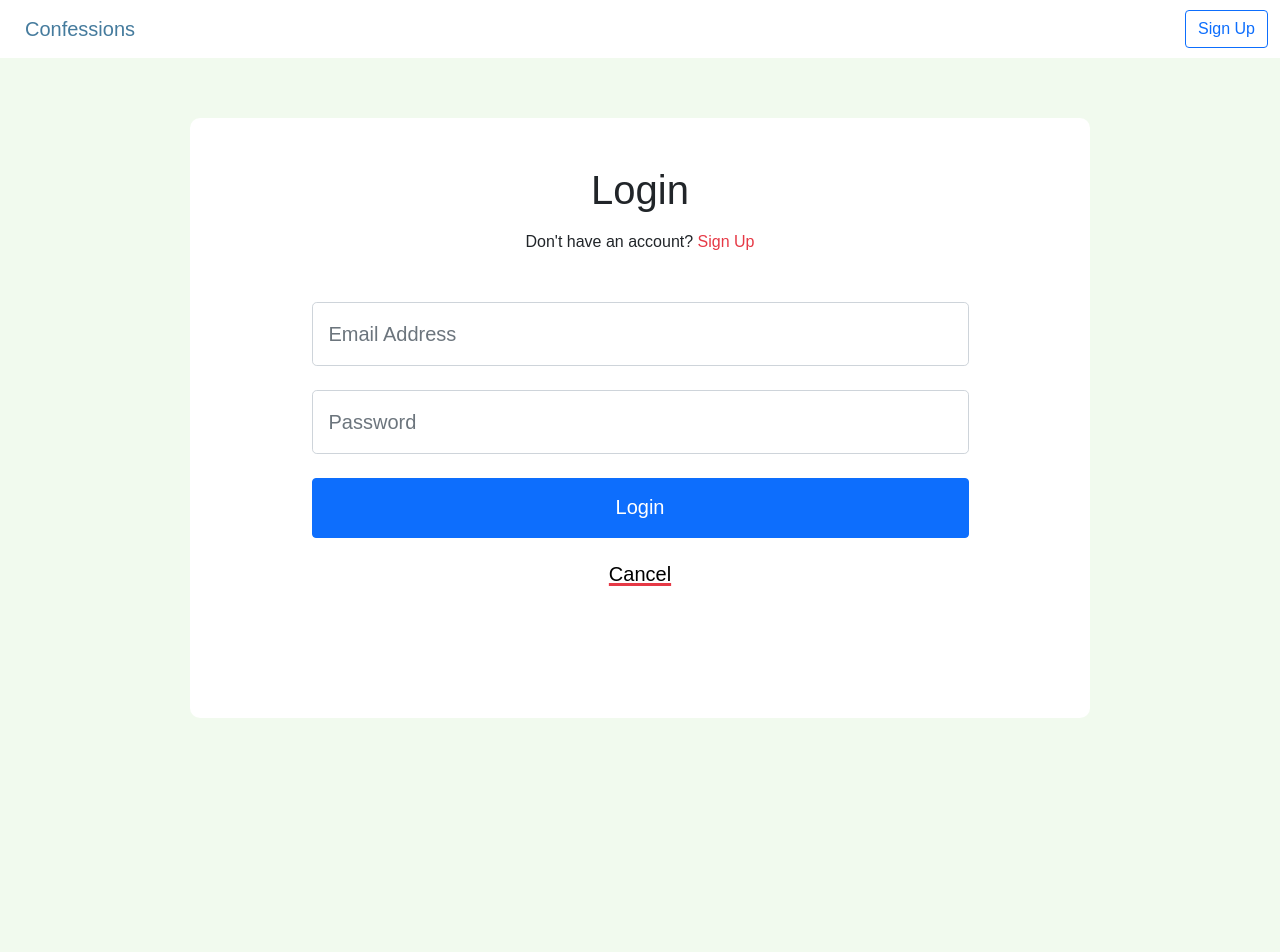
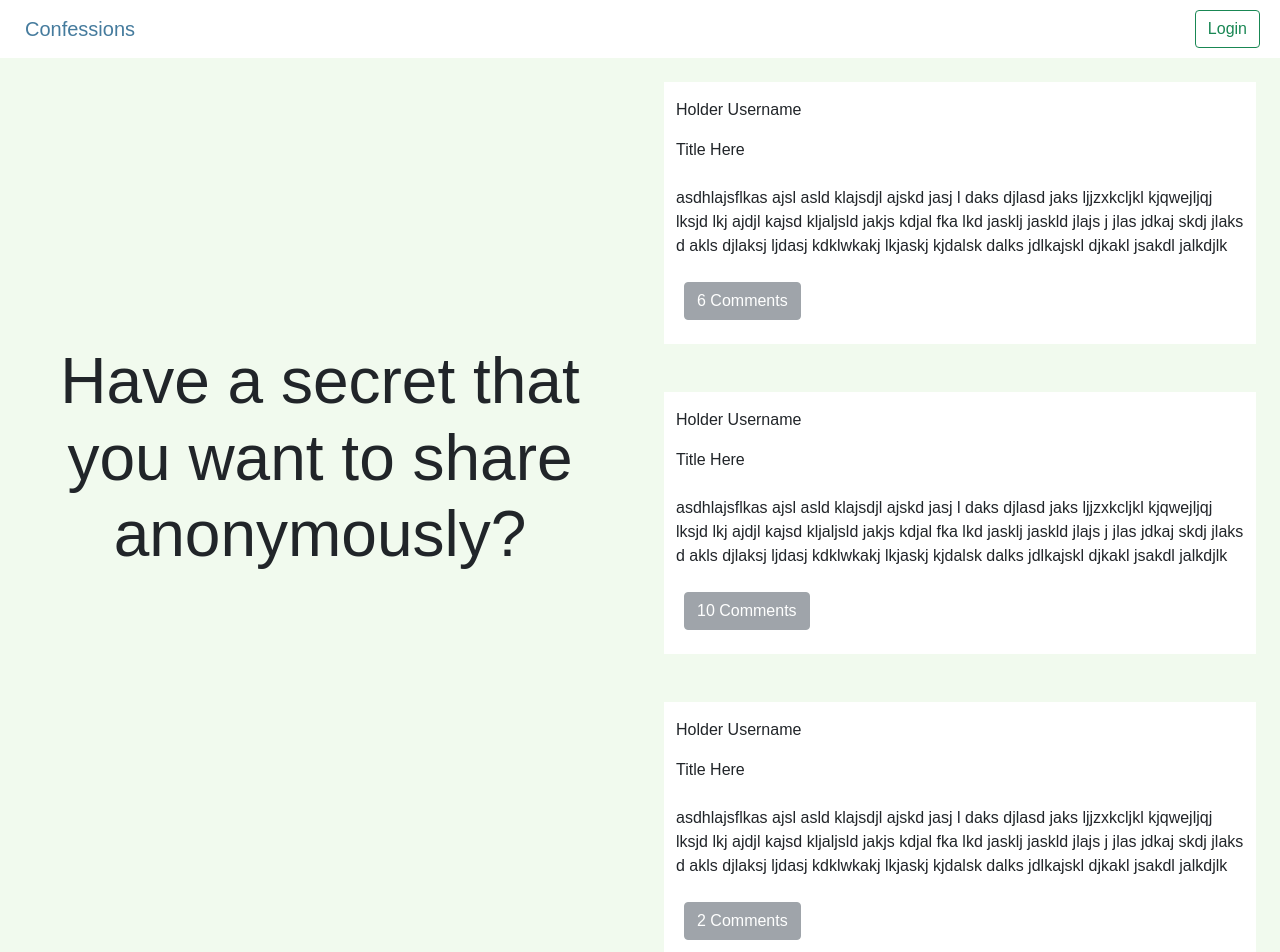
Before and after one commit to SLuo490/Confessions, a React (Create React App) app: page / in a window 1280 px wide. Before the commit this address led to /login. Shown: the top 952 px of the page. Before the commit the page ends 800 px from the top, so only its background shows below. Built offline with nearby package versions, Linux system fonts and the light colour scheme; no server answers; a web font is replaced by a local one.

Commit message:
fix landing page

```diff
--- a/src/pages/DetailsPage.js
+++ b/src/pages/DetailsPage.js
@@ -79,13 +79,13 @@ export default function DetailsPage() {
               Submit
             </button>
           </div>
-          <div className='py-3'>
-            <h6>Comments</h6>
+          <div className='bg-white py-3'>
             {allComment.map((comment) => (
-              <div className='' key={uuid()}>
+              <div className='px-2' key={uuid()}>
                 <div>
                   <div>{comment.username}</div>
                 </div>
+
                 <p>{comment.comment}</p>
               </div>
             ))}
--- a/src/pages/LandingPage.js
+++ b/src/pages/LandingPage.js
@@ -7,17 +7,6 @@ import { auth } from '../utils/firebase';
 export default function LandingPage() {
   const [user, loading] = useAuthState(auth);
   const navigate = useNavigate();
-
-  useEffect(() => {
-    // if user not logged in, redirect to login page
-    const getData = async () => {
-      if (loading) return;
-      if (!user) return navigate('/login');
-      // if (user) return navigate('/home');
-    };
-
-    getData();
-  }, [user, loading, navigate]);
 
   return (
     <div className='landingPage'>
@@ -39,27 +28,10 @@ export default function LandingPage() {
                   akls djlaksj ljdasj kdklwkakj lkjaskj kjdalsk dalks jdlkajskl
                   djkakl jsakdl jalkdjlk
                 </div>
-                <div className='mt-5 p-2 bg-secondary '>
-                  <div className='row'>
-                    <div className='col-md-6 text-center text-white'>Like</div>
-                    <div className='col-md-6 text-center text-white'>
-                      Comment
-                    </div>
-                  </div>
-                </div>
-                <div className='row p-2'>
-                  <div className='col-md-2 text-center'>Username</div>
-                  <div className='col-md-10'>
-                    This is just a bunch of comment where we can hold some
-                    testing site or else we wont know if it works
-                  </div>
-                </div>
-                <div className='row p-2'>
-                  <div className='col-md-2 text-center'>Username</div>
-                  <div className='col-md-10'>
-                    This is just a bunch of comment where we can hold some
-                    testing site or else we wont know if it works
-                  </div>
+                <div className='my-3 p-2'>
+                  <button className='btn btn-secondary' disabled>
+                    6 Comments
+                  </button>{' '}
                 </div>
               </div>
             </div>
@@ -74,27 +46,28 @@ export default function LandingPage() {
                   akls djlaksj ljdasj kdklwkakj lkjaskj kjdalsk dalks jdlkajskl
                   djkakl jsakdl jalkdjlk
                 </div>
-                <div className='mt-5 p-2 bg-secondary '>
-                  <div className='row'>
-                    <div className='col-md-6 text-center text-white'>Like</div>
-                    <div className='col-md-6 text-center text-white'>
-                      Comment
-                    </div>
-                  </div>
+                <div className='my-3 p-2'>
+                  <button className='btn btn-secondary' disabled>
+                    10 Comments
+                  </button>{' '}
                 </div>
-                <div className='row p-2'>
-                  <div className='col-md-2 text-center'>Username</div>
-                  <div className='col-md-10'>
-                    This is just a bunch of comment where we can hold some
-                    testing site or else we wont know if it works are not
-                  </div>
+              </div>
+            </div>
+            <div className='row h-40'>
+              <div className='col m-4 bg-white'>
+                <div className='mt-3'>Holder Username</div>
+                <div className='mt-3 '>Title Here</div>
+                <div className='mt-4'>
+                  asdhlajsflkas ajsl asld klajsdjl ajskd jasj l daks djlasd jaks
+                  ljjzxkcljkl kjqwejljqj lksjd lkj ajdjl kajsd kljaljsld jakjs
+                  kdjal fka lkd jasklj jaskld jlajs j jlas jdkaj skdj jlaks d
+                  akls djlaksj ljdasj kdklwkakj lkjaskj kjdalsk dalks jdlkajskl
+                  djkakl jsakdl jalkdjlk
                 </div>
-                <div className='row p-2'>
-                  <div className='col-md-2 text-center'>Username</div>
-                  <div className='col-md-10'>
-                    This is just a bunch of comment where we can hold some
-                    testing site or else we wont know if it works
-                  </div>
+                <div className='my-3 p-2'>
+                  <button className='btn btn-secondary' disabled>
+                    2 Comments
+                  </button>{' '}
                 </div>
               </div>
             </div>
```
